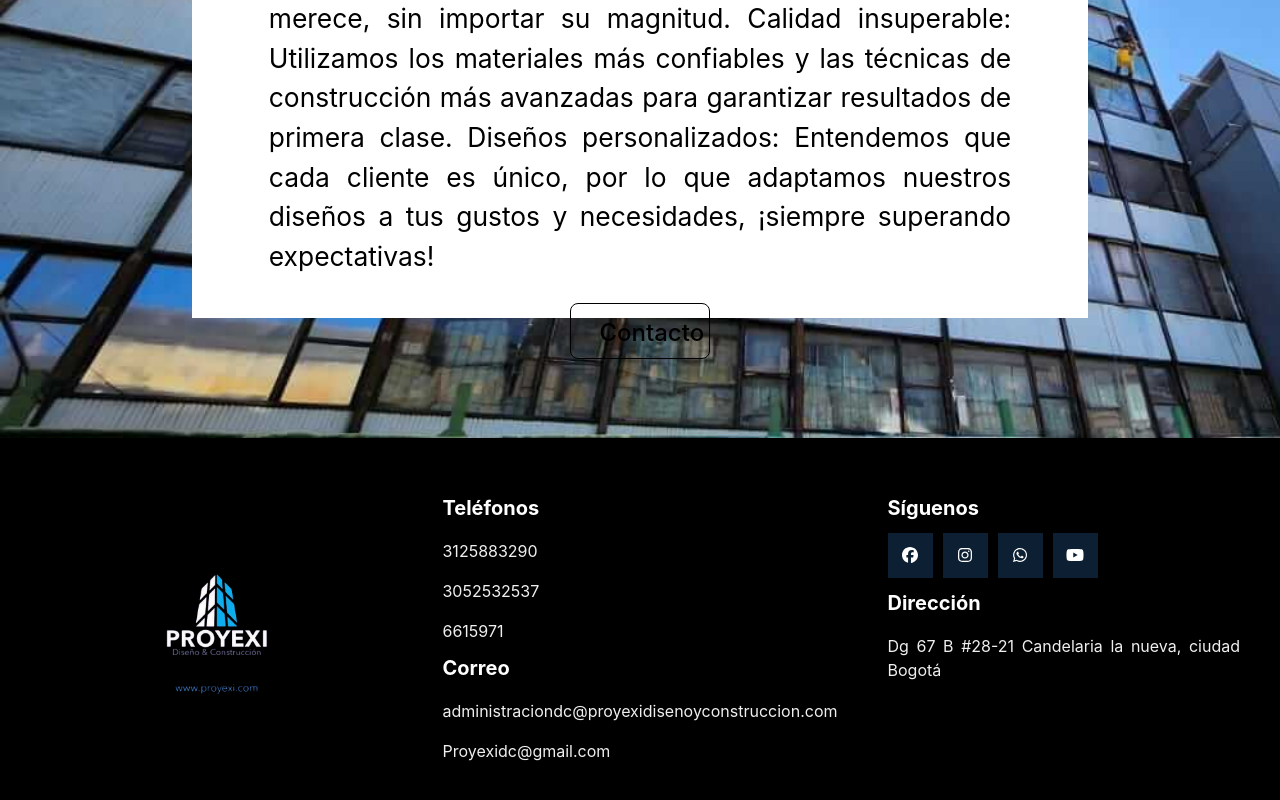
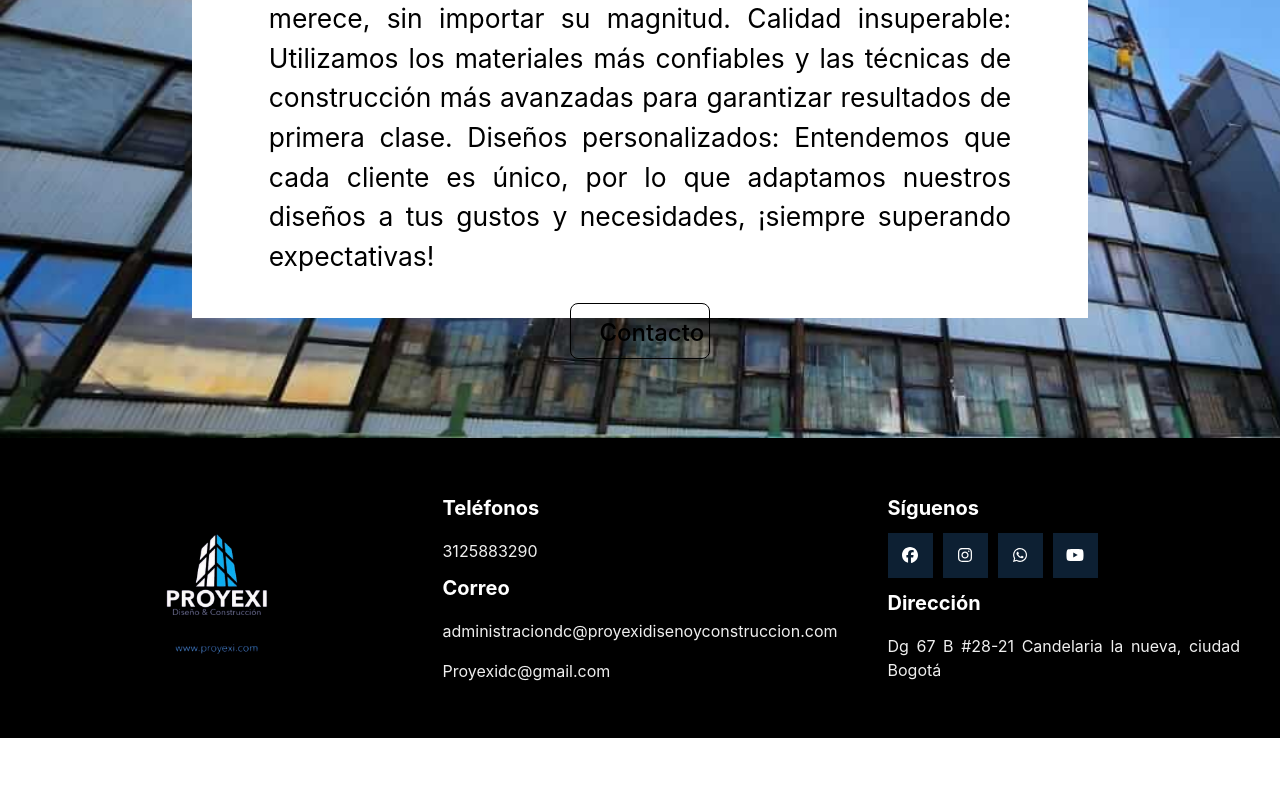
Before and after one commit to milenaAristiza/react-proyexi3, a React (Vite) app: page /quienes_somos in a window 1280 px wide. Shown: the part 1162-1962 px from the top of the page. After the commit the page ends 1900 px from the top, so only its background shows below. Built offline with nearby package versions, Linux system fonts and the light colour scheme.

Commit message:
delete numbers

```diff
--- a/src/components/Footer/Footer.jsx
+++ b/src/components/Footer/Footer.jsx
@@ -19,8 +19,8 @@ const Footer = () => {
                 <div className="box">
                     <h2>Teléfonos</h2>
                     <p>3125883290</p>
-                    <p>3052532537</p>
-                    <p>6615971</p>
+                    {/* <p>3052532537</p> */}
+                    {/* <p>6615971</p> */}
 
                     <h2>Correo</h2>
                     <p>administraciondc@proyexidisenoyconstruccion.com</p>
```
